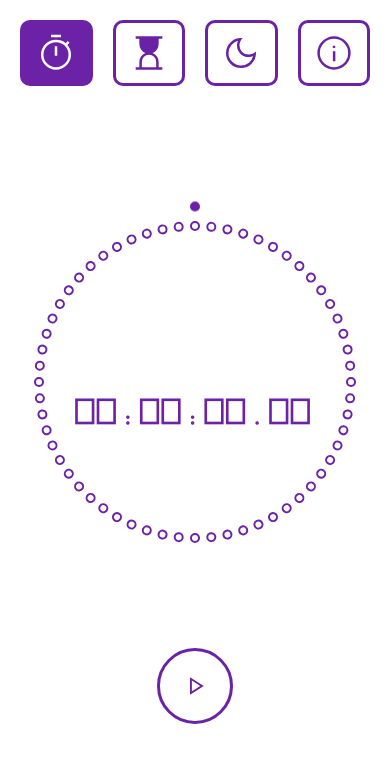
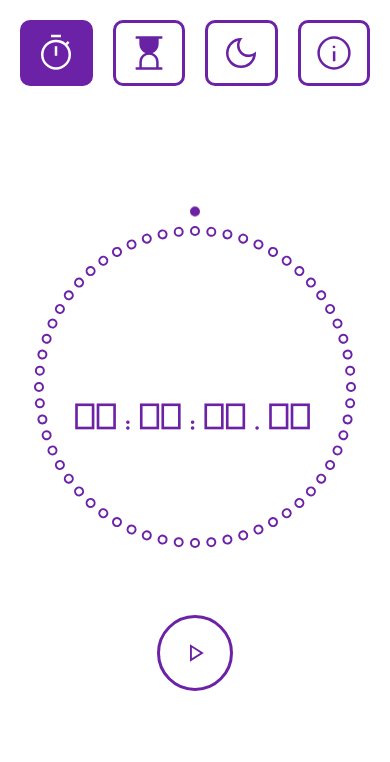
Before and after one commit to Diaa-E/stopwatch, a React (Vite) app: page / in a window 390 px wide. Shown: the top 762 px of the page. Built offline with nearby package versions, Linux system fonts and the light colour scheme.

Commit message:
Use screen ratios for mobile display gaps

```diff
--- a/src/styles/Stopwatch.css
+++ b/src/styles/Stopwatch.css
@@ -1,7 +1,7 @@
 .stopwatch{
     display: grid;
     grid-auto-rows: min-content;
-    gap: 80px;
+    gap: 5vh;
 }
 
 .watch{
@@ -11,14 +11,14 @@
     min-height: 80vw;
     min-width: 80vw;
     place-self: center;
-    margin: 80px 0 0 0;
+    margin: 10vh 0 0 0;
 }
 
 .stopwatch-controls{
     display: flex;
     place-content: center;
     place-items: center;
-    gap: 20px;
+    gap: 5vw;
 }
 
 @media (min-width: 700px) {
@@ -32,4 +32,8 @@
     .stopwatch{
         gap: 40px;
     }
+
+    .stopwatch-controls{
+        gap: 20px;
+    }
 }
```
